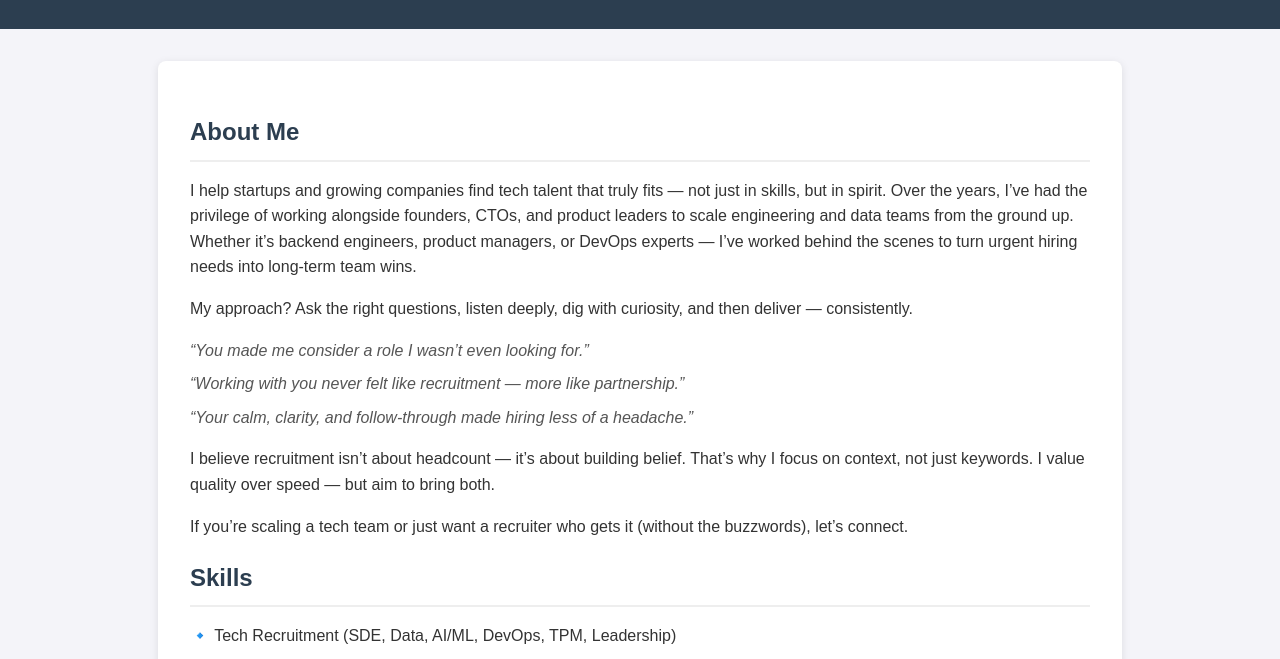
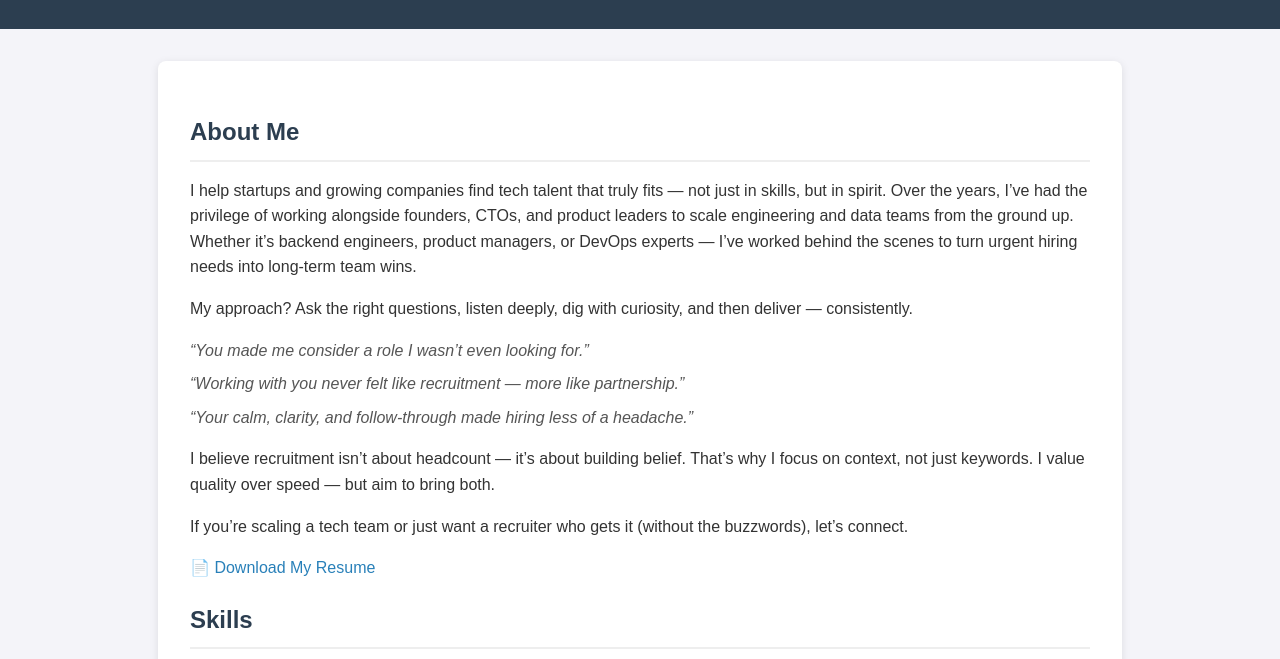
Before and after one commit to baluvakadani/tech-recruiter, a plain HTML site: page index.html in a window 1280 px wide. Shown: the part 122-781 px from the top of the page. Drawn offline with Linux system fonts and the light colour scheme.

Commit message:
Resume Update index.html

```diff
--- a/index.html
+++ b/index.html
@@ -98,8 +98,10 @@
       <p>
         If you’re scaling a tech team or just want a recruiter who gets it (without the buzzwords), let’s connect.
       </p>
+<!-- Resume Download Button -->
+      <a href="Bala-Vakadani-Resume.pdf" class="resume-btn" target="_blank">📄 Download My Resume</a>
     </section>
-
+    </section>
     <section>
       <h2>Skills</h2>
       <ul>
```
